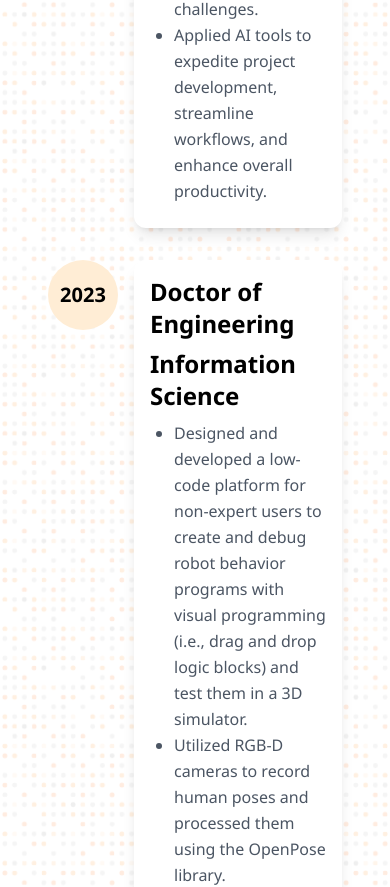
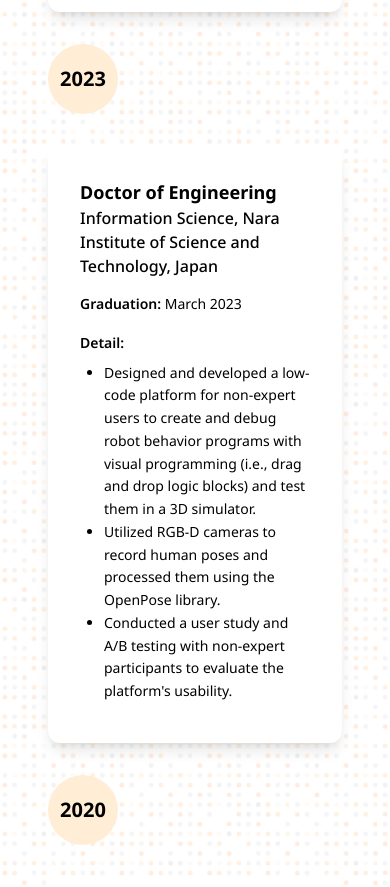
Before and after one commit to rainof/rainof.github.io, a React (Create React App) app: page /#home in a window 390 px wide. Shown: the part 1717-2604 px from the top of the page. Built offline with nearby package versions, Linux system fonts and the light colour scheme; the HTML template or start-up script is replaced by a standard one.

Commit message:
style(frontend): refine mobile responsiveness styling for About Me page

```diff
--- a/src/components/AboutMe.js
+++ b/src/components/AboutMe.js
@@ -6,49 +6,60 @@ function AboutMe() {
 
   return (
     <div className="flex items-center justify-center">
-      {/* <div className="mt-[6vh] w-screen sm:w-[80vw] lg:w-[60vw] h-auto bg-orange-200/60 rounded-[30px]"> */}
       <div className="mt-[6vh] w-screen sm:w-[80vw] xl:w-[60vw] h-auto rounded-[30px]">
         <h1 className="text-3xl font-bold pl-8 pt-8">About Me</h1>
         <div className="container mx-auto px-4 py-8">
           <div className="space-y-8">
             {Aboutme.map((item) => (
-              <div key={item.year} className="flex items-start space-x-4">
+              <div
+                key={item.year}
+                className="flex flex-col sm:flex-row items-start space-y-4 sm:space-y-0 sm:space-x-4"
+              >
                 <div className="flex-shrink-0">
-                  <div className="w-[70px] h-[70px] flex items-center justify-center bg-orange-100 rounded-full text-xl font-bold">
+                  <div className="w-[70px] h-[70px] flex items-center justify-center bg-orange-100 rounded-full text-xl font-bold sm:mb-0 mb-4">
                     {item.year}
                   </div>
                 </div>
-                <div className="flex flex-grow bg-white p-4 rounded-xl shadow-lg">
+
+                <div className="flex flex-grow bg-white p-8 rounded-xl shadow-lg transition-transform hover:scale-[1.02]">
                   <div>
-                    <h2 className="text-2xl font-bold mb-2">{item.title}</h2>
-                    {item.school && (
-                      <h2 className="text-2xl font-bold mb-2">{item.school}</h2>
-                    )}
+                    <h2 className="text-lg sm:text-xl font-bold">
+                      {item.title}
+                    </h2>
 
-                    {/* Check if description is an array and display it as a list */}
-                    {Array.isArray(item.description) ? (
-                      <ul className="list-disc pl-6 text-gray-600 mb-2">
-                        {item.description.map((desc, index) => (
-                          <li key={index} className="leading-relaxed">
-                            {desc}
-                          </li>
-                        ))}
-                      </ul>
-                    ) : (
-                      <p className="text-gray-600 mb-2">{item.description}</p>
+                    {(item.school || item.organization) && (
+                      <h2 className="text-md sm:text-lg font-medium mb-4">
+                        {item.school}, {item.organization}
+                      </h2>
                     )}
 
                     {item.grad && (
-                      <p className="text-gray-500">
+                      <p className="text-sm sm:text-base mb-4">
                         <span className="font-semibold">Graduation:</span>{" "}
                         {item.grad}
                       </p>
                     )}
-                    {item.organization && (
-                      <p className="text-gray-500">
-                        <span className="font-semibold">Organization:</span>{" "}
-                        {item.organization}
-                      </p>
+
+                    {Array.isArray(item.description) ? (
+                      <>
+                        <p className="mb-2">
+                          <span className="text-sm sm:text-base font-semibold">
+                            Detail:
+                          </span>
+                        </p>
+                        <ul className="list-disc pl-6 mb-2">
+                          {item.description.map((desc, index) => (
+                            <li
+                              key={index}
+                              className="leading-relaxed text-sm sm:text-base"
+                            >
+                              {desc}
+                            </li>
+                          ))}
+                        </ul>
+                      </>
+                    ) : (
+                      <p className="text-gray-600 mb-2">{item.description}</p>
                     )}
                   </div>
                 </div>
```
